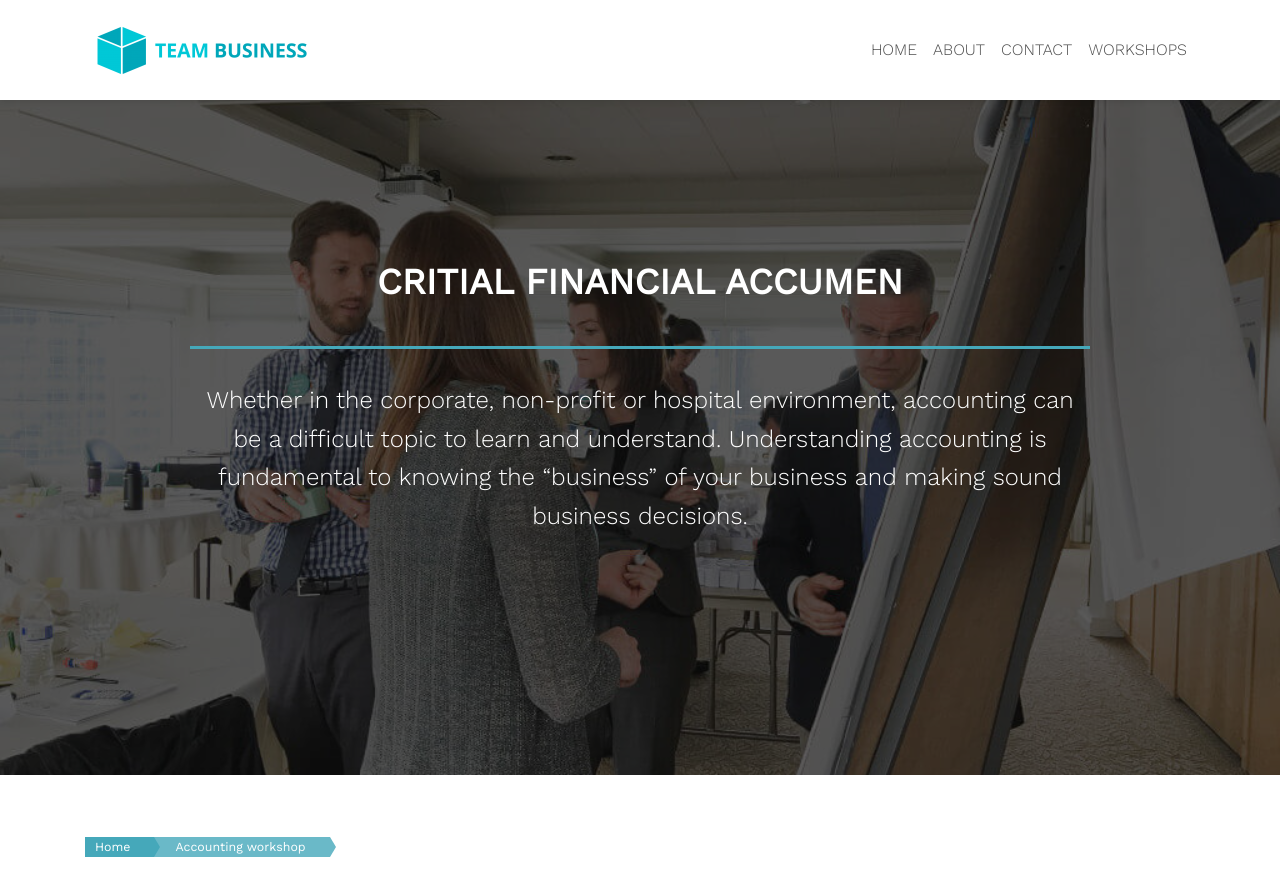
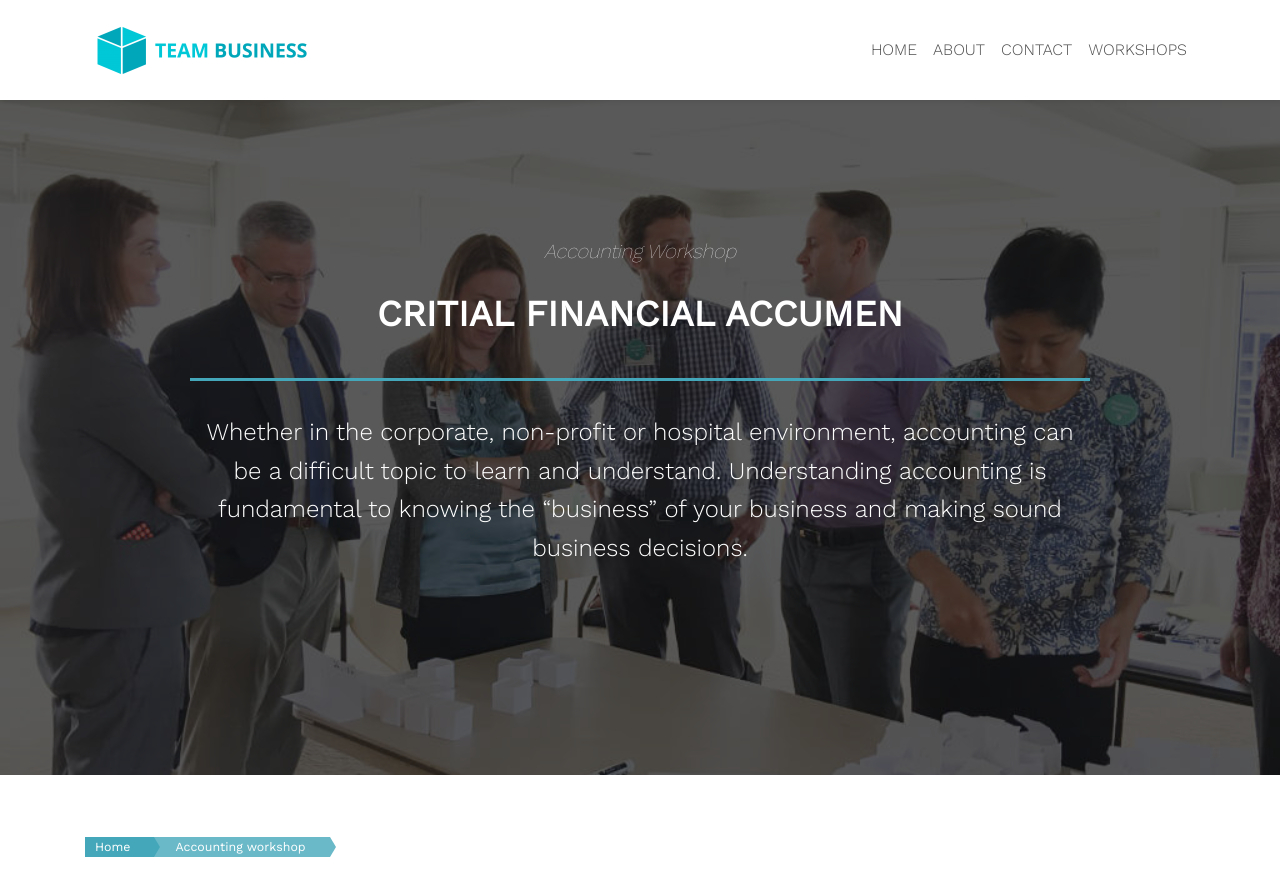
Before and after one commit to zac-heisey/team-business, a Jekyll site: the page built from _pages/accounting-workshop.md, in a window 1280 px wide and 900 px high. Shown: the top 896 px of the window. Built offline with Jekyll 4.4.1, drawn with Linux system fonts in a browser that asks for light colours; nearby versions of some CDN libraries.

Commit message:
Update from Forestry.io Zac Heisey updated _pages/accounting-workshop.md

```diff
--- a/_pages/accounting-workshop.md
+++ b/_pages/accounting-workshop.md
@@ -3,12 +3,12 @@ layout: page
 title: Accounting Workshop
 permalink: "/accounting-workshop/"
 description: ''
-header-image: "/assets/images/programs-bg.jpg"
+header-image: "/assets/images/accounting-workshop.jpg"
 intro-2: Whether in the corporate, non-profit or hospital environment, accounting
   can be a difficult topic to learn and understand. Understanding accounting is fundamental
   to knowing the “business” of your business and making sound business decisions.
 intro-1: Critial Financial Accumen
-section-title: ''
+section-title: Accounting Workshop
 
 ---
 ## In the corporate, non profit or hospital environment:
```
